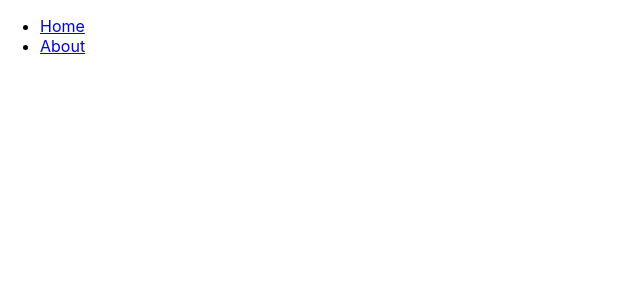
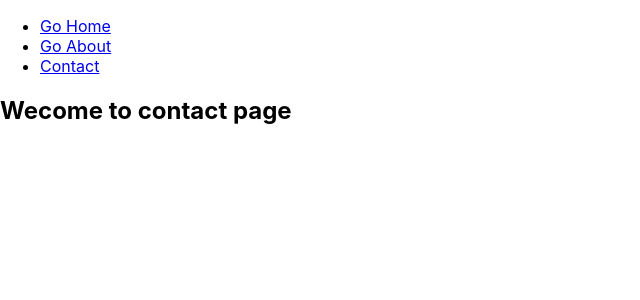
Before and after one commit to salinpaul94/60_DAY_PLAN_FOR_CROSS_PALTFORM_DEVELOPMENT, a React (Create React App) app in the folder my-router-app/: page /contact in a window 1280 px wide. Before the commit this address had no page. Shown: the top 300 px of the page, without its empty margins (0-640 px from the left). Built offline with nearby package versions, Linux system fonts and the light colour scheme.

Commit message:
router task 15 example 2

```diff
--- a/my-router-app/src/App.js
+++ b/my-router-app/src/App.js
@@ -1,11 +1,12 @@
 import './App.css';
-import RouterTask15Example1 from './componentsDay5/RouterTask15Example1';
+import RouterTask15Example2 from './componentsDay5/RouterTask15Example2';
 
 function App() {
   return (
     // <RouterTask14Example1/>
     // <RouterTask14Example2/>
-    <RouterTask15Example1/>
+    // <RouterTask15Example1/>
+    <RouterTask15Example2/>
   );
 }
 
--- /dev/null
+++ b/my-router-app/src/componentsDay5/RouterTask15Example2.js
@@ -0,0 +1,38 @@
+import React from "react";
+import { BrowserRouter as Router, Route, Routes, Link } from "react-router-dom";
+
+function Home() {
+  return <h2>Welcome to Home</h2>;
+}
+
+function About() {
+  return <h2>Welcome to About page</h2>;
+}
+
+function Contact() {
+  return <h2>Wecome to contact page</h2>;
+}
+
+function RouterTask15Example2() {
+  return (
+    <Router>
+      <div>
+        <nav>
+          <ul>
+            <li><Link to="/">Go Home</Link></li>
+            <li><Link to="/about">Go About</Link></li>
+            <li><Link to="/contact">Contact</Link></li>
+          </ul>
+        </nav>
+        <Routes>
+          <Route exact path="/" element={<Home/>}/>
+          <Route path="/about" element={<About/>}/>
+          <Route path="/contact" element={<Contact/>}/>
+        </Routes>
+      </div>
+    </Router>
+  );
+}
+
+
+export default RouterTask15Example2;
```
Also changed, not shown: 1 other file (tests, documents, lock files or other folders).
